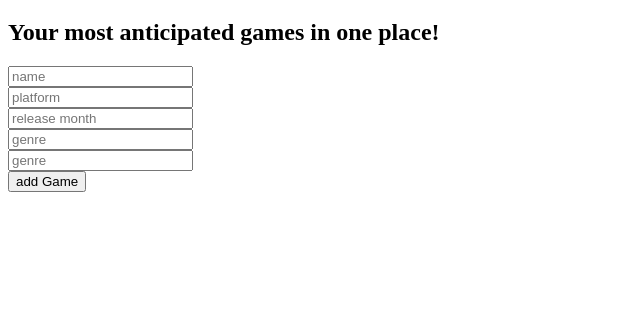
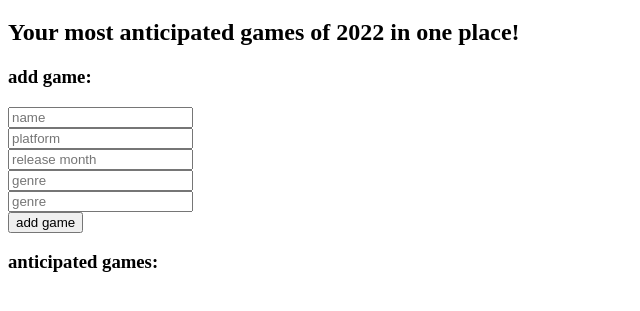
Before and after one commit to cgoranov/poggers-frontend, a website: page index.html in a window 1280 px wide. Shown: the part 61-372 px from the top of the page, without its empty margins (0-640 px from the left). Drawn offline with Linux system fonts and the light colour scheme.

Commit message:
added h elements for form and list of games

```diff
--- a/index.html
+++ b/index.html
@@ -8,8 +8,10 @@
 </head>
 <body>
     <h1>Poggers</h1>
-    <h2>Your most anticipated games in one place!</h2>
+    <h2>Your most anticipated games of 2022 in one place!</h2>
+    <h3>add game:</h3>
     <div id="form-container"></div>
+    <h3>anticipated games:</h3>
     <ul id="games-container"></ul>
     <script type="text/javascript" src="src/gameForm.js"></script>
     <script type="text/javascript" src="src/index.js"></script>
--- a/src/gameForm.js
+++ b/src/gameForm.js
@@ -10,7 +10,7 @@ class GameForm {
                 <input id="release-month-input" placeholder="release month" type="text"/><br>
                 <input id="genre-input1" placeholder="genre" type="text"/><br>
                 <input id="genre-input2" placeholder="genre" type="text"/><br>
-                <input id="game-submit" value='add Game' type='submit'/>`
+                <input id="game-submit" value='add game' type='submit'/>`
         formContainer.append(gameForm)
     }
 
```
